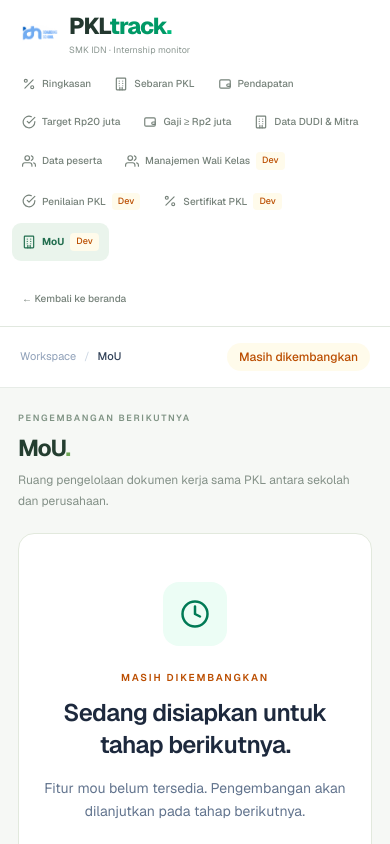
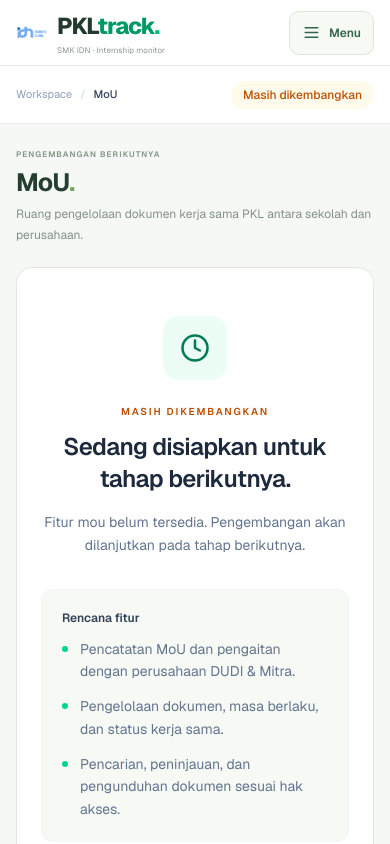
Before and after one commit to knalbdev/intern-tracker, a Next.js app: page /dashboard/mou in a window 390 px wide. Shown: the top 844 px of the page. Built offline with nearby package versions, Linux system fonts and the light colour scheme.

Commit message:
fix responsivity

```diff
--- a/app/globals.css
+++ b/app/globals.css
@@ -106,4 +106,69 @@ tbody tr { transition: background .15s; }
 }
 @media (prefers-reduced-motion: reduce) { html { scroll-behavior: auto; } *, *::before, *::after { animation: none !important; transition: none !important; } }
 
-@media (max-width: 767px) { .sidebar-nav { flex-wrap: wrap; justify-content: flex-start; } }
+
+
+/* Dashboard navigation: fixed sidebar on desktop, modal drawer on phones/tablets. */
+.mobile-navigation, .mobile-drawer { display: none; }
+.sidebar .brand, .sidebar-footer { flex-shrink: 0; }
+.sidebar-body { min-height: 0; overscroll-behavior: contain; }
+.dashboard-shell { min-width: 0; }
+.dashboard-content > *, .dashboard-content section { min-width: 0; }
+
+@media (max-width: 1023px) {
+  * { scroll-margin-top: 145px; }
+  .desktop-sidebar { display: none; }
+  .dashboard-main { margin-left: 0; }
+  .mobile-navigation { position: sticky; top: 0; z-index: 40; display: flex; align-items: center; justify-content: space-between; gap: 12px; min-height: 66px; padding: 8px 20px; background: #fff; border-bottom: 1px solid #e5ebe1; }
+  .mobile-navigation .brand { height: auto; padding: 0; gap: 9px; }
+  .mobile-navigation .brand-logo { width: 32px; height: 36px; }
+  .mobile-navigation .brand-logo img { width: 32px; height: 32px; object-fit: contain; }
+  .mobile-navigation .brand strong { font-size: 23px; }
+  .mobile-navigation .brand small { font-size: 8px; }
+  .mobile-menu-button { display: inline-flex; align-items: center; justify-content: center; gap: 8px; min-height: 44px; padding: 10px 12px; border: 1px solid #dce6d7; border-radius: 10px; background: #f7faf4; font-size: 12px; font-weight: 600; color: #32644b; }
+  .mobile-menu-button svg { width: 19px; height: 19px; }
+  .mobile-drawer { position: fixed; inset: 0 auto 0 0; width: min(330px, calc(100vw - 42px)); max-width: none; height: 100dvh; max-height: none; margin: 0; padding: 0; border: 0; background: #fff; color: #23382f; box-shadow: 20px 0 60px #10291c26; }
+  .mobile-drawer[open] { display: flex; flex-direction: column; }
+  .mobile-drawer::backdrop { background: #10291c80; backdrop-filter: blur(3px); }
+  .mobile-drawer-heading { display: flex; align-items: center; justify-content: space-between; gap: 12px; flex-shrink: 0; padding: max(14px, env(safe-area-inset-top)) 18px 14px; border-bottom: 1px solid #e7ece3; font-size: 14px; font-weight: 600; }
+  .mobile-close-button { display: grid; place-items: center; width: 44px; height: 44px; border: 1px solid #e1e8dd; border-radius: 10px; font-size: 27px; font-weight: 400; color: #56705c; }
+  .mobile-drawer .sidebar-body { padding: 20px 14px; overflow-y: auto; }
+  .mobile-drawer .nav-caption { display: block; margin: 0 12px 12px; }
+  .mobile-drawer .sidebar-nav { flex-direction: column; flex-wrap: nowrap; gap: 5px; }
+  .mobile-drawer .nav-link { min-height: 47px; padding: 12px; font-size: 13px; gap: 12px; }
+  .mobile-drawer .nav-link > svg { font-size: 18px; flex-shrink: 0; }
+  .mobile-drawer .nav-dot { display: block; }
+  .mobile-drawer .sidebar-note { display: none; }
+  .mobile-drawer .sidebar-footer { display: flex; padding: 16px 22px max(16px, env(safe-area-inset-bottom)); }
+  .topbar { top: 66px; padding: 10px 20px; min-height: 58px; gap: 8px; }
+  .topbar > div:first-child { min-width: 0; font-size: 11px; }
+  .dashboard-content { padding: 24px 20px 0; }
+  .dashboard-content h1 { overflow-wrap: anywhere; }
+  .filter-panel { display: grid; grid-template-columns: repeat(3, minmax(0, 1fr)); gap: 14px 10px; padding: 16px; }
+  .filter-panel > div:first-child { display: none; }
+  .filter-panel > label { min-width: 0; }
+  .filter-panel > label:has(input) { grid-column: 1 / -1; }
+  .filter-panel select, .filter-panel input { min-width: 0; min-height: 44px; width: 100%; font-size: 16px; }
+  .filter-panel label { font-size: 11px; }
+  .filter-panel > button { grid-column: 1 / -1; min-height: 44px; justify-content: center; font-size: 12px; }
+  .dashboard-content .overflow-x-auto { max-width: 100%; overscroll-behavior-x: contain; }
+  .dashboard-content th, .dashboard-content td { padding-left: 14px; padding-right: 14px; }
+  .dashboard-content td { min-width: 100px; }
+  .dashboard-content .section-heading h2 { font-size: 19px; }
+}
+@media (max-width: 480px) {
+  .mobile-navigation { padding-inline: 16px; }
+  .dashboard-content { padding-inline: 16px; }
+  .topbar { padding-inline: 16px; }
+  .refresh-button { min-height: 40px; padding: 8px 10px; }
+  .page-eyebrow { font-size: 8px; letter-spacing: .14em; }
+  .page-intro h1 { font-size: 25px; letter-spacing: -.8px; line-height: 1.25; }
+  .page-intro > div > p:last-child { font-size: 12px; }
+  .filter-panel { gap: 12px 8px; padding: 14px; }
+  .filter-panel select { font-size: 14px; padding-left: 9px; padding-right: 24px; background-position: right 7px center; }
+  .filter-panel input { font-size: 16px; }
+  .stat-card { padding: 13px; }
+  .stat-value { font-size: 25px; }
+  .stats-grid > .stat-card:last-child .stat-value { font-size: 28px; }
+  .dashboard-footer { line-height: 1.8; }
+}
--- a/components/Sidebar.tsx
+++ b/components/Sidebar.tsx
@@ -1,5 +1,6 @@
 "use client";
 
+import { useEffect, useRef, useState } from "react";
 import Link from "next/link";
 import { usePathname } from "next/navigation";
 import Image from "next/image";
@@ -21,23 +22,43 @@ const links: { href: string; label: string; icon: typeof IconUsers; developing?:
 
 export function Sidebar() {
   const pathname = usePathname();
+  const dialog = useRef<HTMLDialogElement>(null);
+  const [menuOpen, setMenuOpen] = useState(false);
+  const closeMenu = () => dialog.current?.close();
 
-  return (
-    <aside className="sidebar">
-      <Link href="/dashboard" className="brand" aria-label="PKL Tracker, kembali ke ringkasan">
-        <span className="brand-logo"><Image src="/idn.png" alt="IDN" width={38} height={38} priority /></span>
-        <span><strong>PKL<span className="text-emerald-600">track</span><span className="text-emerald-500">.</span></strong><small>SMK IDN · Internship monitor</small></span>
-      </Link>
+  useEffect(() => {
+    if (!menuOpen) return;
+    const previous = document.body.style.overflow;
+    document.body.style.overflow = "hidden";
+    return () => { document.body.style.overflow = previous; };
+  }, [menuOpen]);
+
+  useEffect(() => {
+    const desktop = window.matchMedia("(min-width: 1024px)");
+    const handleResize = () => { if (desktop.matches) dialog.current?.close(); };
+    desktop.addEventListener("change", handleResize);
+    return () => desktop.removeEventListener("change", handleResize);
+  }, []);
+
+  const brand = (
+    <Link href="/dashboard" className="brand" onClick={closeMenu} aria-label="PKL Tracker, kembali ke ringkasan">
+      <span className="brand-logo"><Image src="/idn.png" alt="IDN" width={38} height={38} priority /></span>
+      <span><strong>PKL<span className="text-emerald-600">track</span><span className="text-emerald-500">.</span></strong><small>SMK IDN · Internship monitor</small></span>
+    </Link>
+  );
+
+  const navigation = (
+    <>
       <div className="sidebar-body">
         <p className="nav-caption">WORKSPACE</p>
         <nav aria-label="Navigasi dashboard" className="sidebar-nav">
           {links.map(({ href, label, icon: Icon, developing }) => (
-            <Link key={href} href={href} className={`nav-link ${pathname === href ? "is-active" : ""}`} aria-current={pathname === href ? "page" : undefined}>
+            <Link key={href} href={href} onClick={closeMenu} className={`nav-link ${pathname === href ? "is-active" : ""}`} aria-current={pathname === href ? "page" : undefined}>
               <Icon /><span className="min-w-0 flex-1">{label}</span>{developing ? <span className="rounded bg-amber-50 px-1.5 py-0.5 text-[9px] font-medium text-amber-700" aria-label="Masih dikembangkan">Dev</span> : pathname === href && <span className="nav-dot" />}
             </Link>
           ))}
         </nav>
-        <Link href="/" className="nav-link mt-5">← Kembali ke beranda</Link>
+        <Link href="/" onClick={closeMenu} className="nav-link mt-5">← Kembali ke beranda</Link>
         <div className="sidebar-note">
           <span className="text-xl text-emerald-600"><IconBuilding /></span>
           <h3>Langkah kecil hari ini.<br />Masa depan yang besar.</h3>
@@ -46,6 +67,27 @@ export function Sidebar() {
         </div>
       </div>
       <div className="sidebar-footer"><span className="school-avatar">IDN</span><span><strong>SMK IDN</strong><small>Boarding School</small></span><span className="ml-auto text-slate-400">↗</span></div>
-    </aside>
+    </>
+  );
+
+  return (
+    <>
+      <aside className="sidebar desktop-sidebar">{brand}{navigation}</aside>
+      <div className="mobile-navigation">
+        {brand}
+        <button type="button" className="mobile-menu-button" aria-label="Buka menu dashboard" aria-haspopup="dialog" aria-expanded={menuOpen} aria-controls="dashboard-mobile-menu" onClick={() => { dialog.current?.showModal(); setMenuOpen(true); }}>
+          <svg viewBox="0 0 24 24" fill="none" stroke="currentColor" strokeWidth="1.7" strokeLinecap="round" aria-hidden="true"><path d="M4 6h16M4 12h16M4 18h16" /></svg>
+          <span>Menu</span>
+        </button>
+      </div>
+      <dialog ref={dialog} id="dashboard-mobile-menu" className="mobile-drawer" aria-label="Menu dashboard" onClose={() => setMenuOpen(false)} onClick={(event) => {
+        if (event.target !== event.currentTarget) return;
+        const bounds = event.currentTarget.getBoundingClientRect();
+        if (event.clientX < bounds.left || event.clientX > bounds.right || event.clientY < bounds.top || event.clientY > bounds.bottom) closeMenu();
+      }}>
+        <div className="mobile-drawer-heading"><span>Menu dashboard</span><button type="button" className="mobile-close-button" onClick={closeMenu} aria-label="Tutup menu dashboard"><span aria-hidden="true">×</span></button></div>
+        {navigation}
+      </dialog>
+    </>
   );
 }
```
